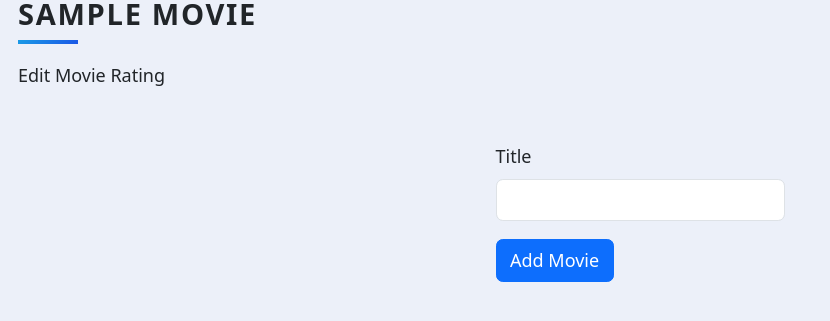
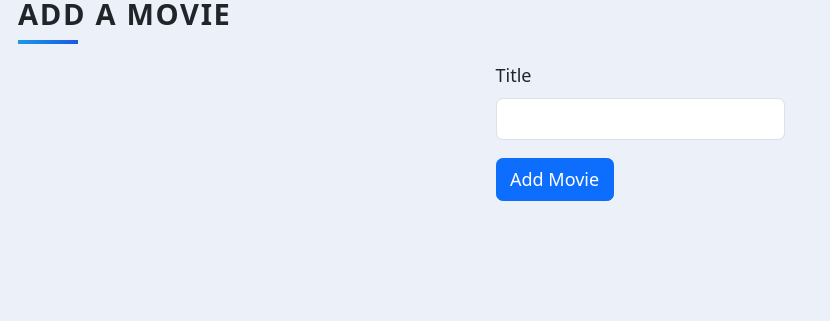
Before and after one commit to BetterCallSuda/My-top-10-Movie-Website-using-Flask-SQLAlchemy-, a Flask app: template templates/add.html in a window 1280 px wide. Shown: the top 321 px of the page, without its empty margins (0-830 px from the left). Run offline with Flask 3, Linux system fonts and the light colour scheme; the template is opened without the code that fills it: values that come from a table or form of the project are taken from there, others are empty; tables that the repository leaves empty hold one stand-in row (values such as "Sample post"); some libraries are stand-ins or nearby versions.

Commit message:
Update add.html

```diff
--- a/templates/add.html
+++ b/templates/add.html
@@ -1,12 +1,12 @@
 {% extends 'base.html' %}
+
 {% from 'bootstrap5/form.html' import render_form %}
 
-{% block title %}Edit Movies{% endblock %}
+{% block title %}Add Movie{% endblock %}
 
 {% block content %}
 <div class="content">
-  <h1 class="heading">{{movie.title}}</h1>
-    <p class="description">Edit Movie Rating</p>
-        {{ render_form(form, novalidate=True) }}
-  </div>
+    <h1 class="heading">Add a Movie</h1>
+    {{ render_form(form) }}
+</div>
 {% endblock %}
```
